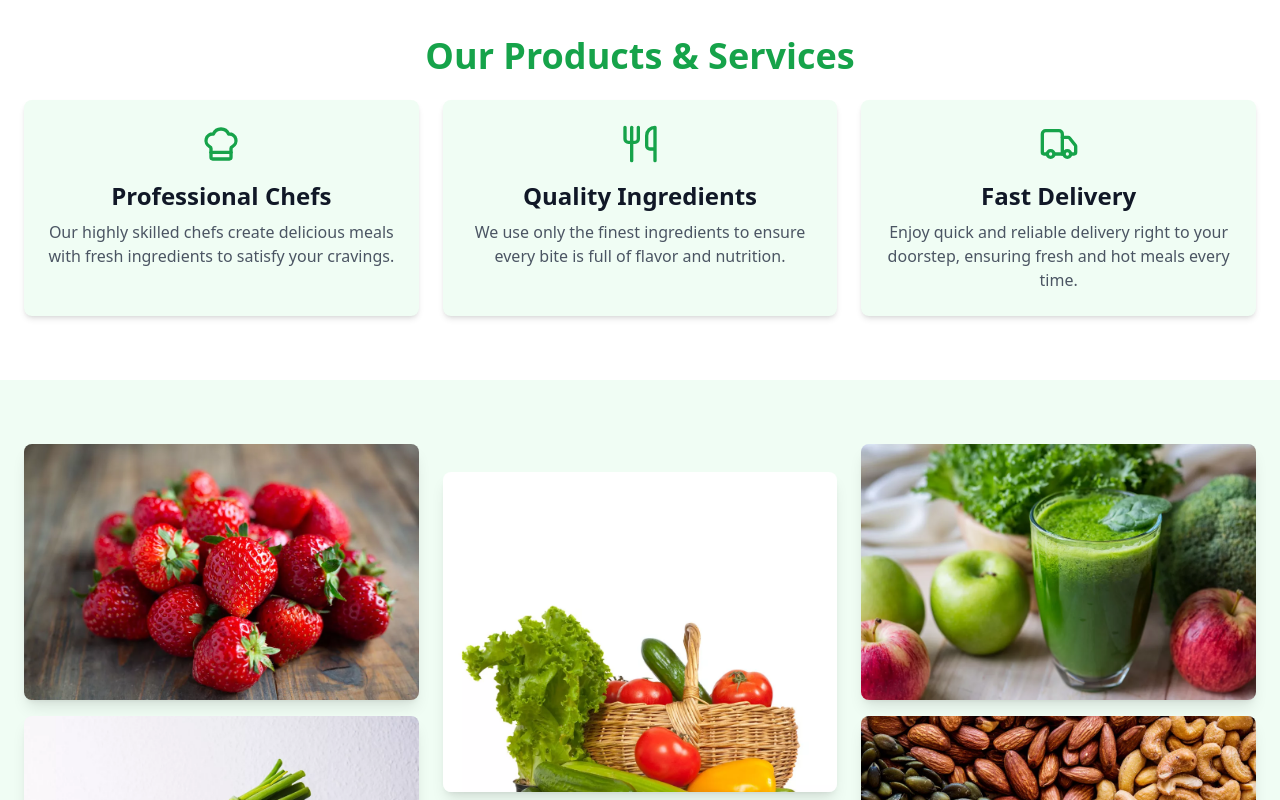
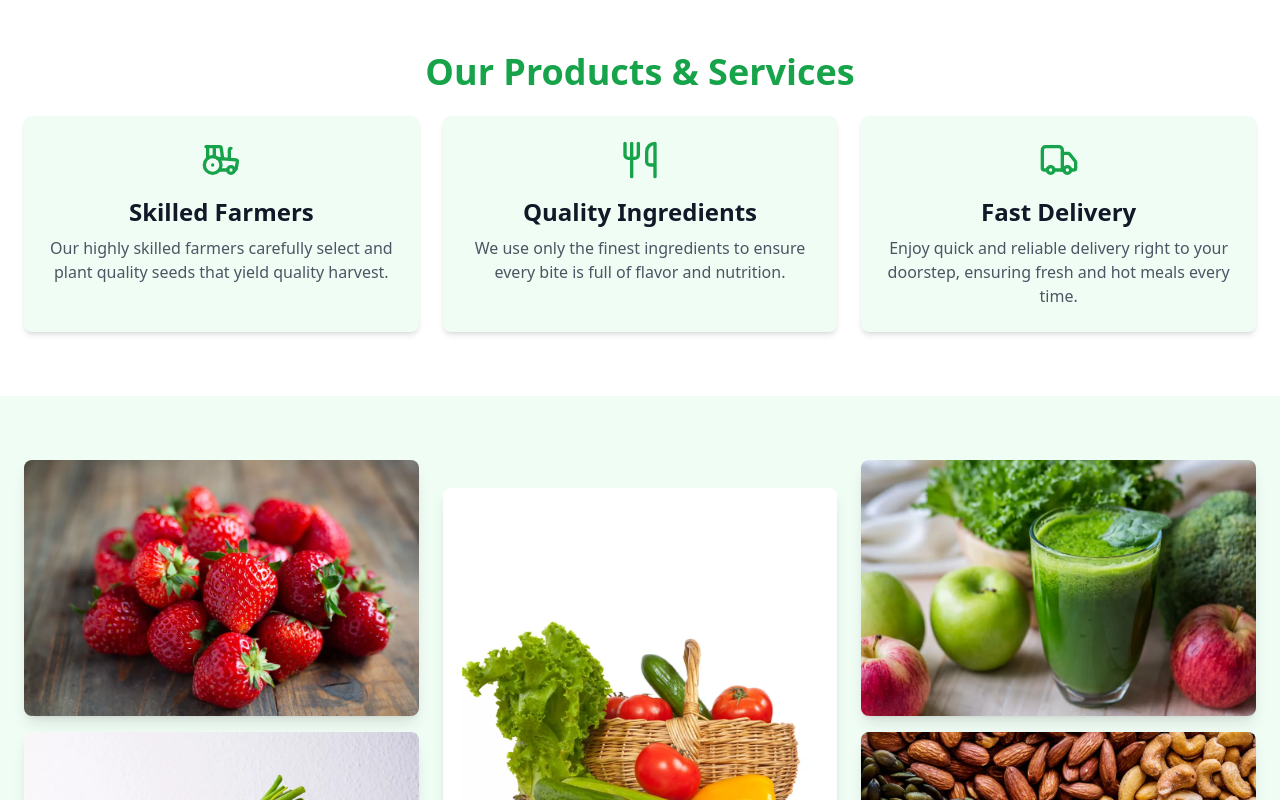
Before and after one commit to GROW-YAI/peterson-hydroponics, a React (Vite) app: page / in a window 1280 px wide. Shown: the part 900-1700 px from the top of the page. Built offline with nearby package versions, Linux system fonts and the light colour scheme.

Commit message:
navlinks font increased

```diff
--- a/src/components/navbar.jsx
+++ b/src/components/navbar.jsx
@@ -10,12 +10,12 @@ const Navbar = () => {
       <div className="container mx-auto px-6 py-4 flex justify-between items-center">
         {/* Logo */}
         <a href="#home" className="flex items-center space-x-2">
-          <img src={logo} alt="Logo" className="h-10 w-auto" />
+          <img src={logo} alt="Logo" className="h-14 w-auto" />
           {/* Adjust height and width as needed */}
         </a>
 
         {/* Desktop Nav */}
-        <div className="hidden md:flex space-x-6">
+        <div className="hidden md:flex space-x-6 text-lg">
           <a href="#home" className="text-green-700 hover:text-green-300">Home</a>
           <a href="#services" className="text-green-700 hover:text-green-300">Services</a>
           <a href="#about" className="text-green-700 hover:text-green-300">About</a>
--- a/src/pages/about/index.jsx
+++ b/src/pages/about/index.jsx
@@ -18,7 +18,7 @@ const About = () => {
         {/* Text Content */}
         <div className="w-full md:w-2/3 text-gray-700 text-lg leading-relaxed">
           <p>
-            Meet Peterson. This 18-35-year-old entrepreneur from Atebubu-Amantin in the Bono East Region is tackling the challenge of limited access to green vegetables during the dry season. His innovative hydroponic farming system provides a sustainable and chemical-free way to grow vegetables year-round.
+            Meet Peterson; a young and ambitious entrepreneur from Atebubu-Amantin in the Bono East Region. He is tackling the challenge of limited access to green vegetables during the dry season. His innovative hydroponic farming system provides a sustainable and chemical-free way to grow vegetables year-round.
           </p>
           <p className="mt-4">
             With this breakthrough, his community gains increased access to fresh, healthy produce, ensuring a steady supply even in dry seasons. His efforts are paving the way for sustainable agriculture and food security in the region.
--- a/src/pages/landing/components/reviews.jsx
+++ b/src/pages/landing/components/reviews.jsx
@@ -4,39 +4,40 @@ const resources = [
   {
     id: 1,
     title: "Hydroponics Beginner Guide",
-    description: "Learn the basics of hydroponics farming and how to get started.",
+    description: "Next Gen Farming Without Soil and 90% Less Water.",
     link: "https://www.youtube.com/watch?v=3Ww2TP_tU7o",
   },
   {
     id: 2,
-    title: "Hydroponic Systems Explained",
-    description: "An in-depth look at different types of hydroponic systems and how they work.",
-    link: "https://www.maximumyield.com/hydroponic-systems/2/993",
+    title: "Best Plants for Hydroponics",
+    description: "Grow EASY Hydroponics-Kratky method.",
+    link: "https://www.youtube.com/watch?v=UnUxInGOmIM",
   },
   {
     id: 3,
-    title: "Best Plants for Hydroponics",
-    description: "A list of the best plants to grow using hydroponics.",
-    link: "https://www.thespruce.com/best-plants-for-hydroponics-4775752",
+    title: "Hydroponic Systems Explained",
+    description: "How to grow many cherry tomatoes in plastic bottles.",
+    link: "https://www.youtube.com/watch?v=py5veSGfGgE",
   },
   {
     id: 4,
     title: "Nutrient Solutions for Hydroponics",
-    description: "Learn about the essential nutrients required for a successful hydroponic setup.",
-    link: "https://hydroponicway.com/hydroponic-nutrients-guide/",
+    description: "Learn about indoor farming system.",
+    link: "https://www.youtube.com/watch?v=CNCMktFHSq4",
   },
   {
     id: 5,
     title: "DIY Hydroponic Systems",
-    description: "Step-by-step guides on how to build your own hydroponic system at home.",
-    link: "https://www.hydroponicsdiyprojects.com/",
+    description: "Step-by-step guide build at home.",
+    link: "https://www.youtube.com/watch?v=3RA43nx1k2g",
   },
   {
     id: 6,
-    title: "Hydroponic Systems Explained",
-    description: "An in-depth look at different types of hydroponic systems and how they work.",
-    link: "https://www.maximumyield.com/hydroponic-systems/2/993",
+    title: "Build Your Own Hydroponic Systems",
+    description: "Start from scratch.",
+    link: "https://www.youtube.com/watch?v=dKYsZJsD9dI",
   },
+
 ];
 
 const Resources = () => {
--- a/src/pages/landing/components/services.jsx
+++ b/src/pages/landing/components/services.jsx
@@ -1,6 +1,6 @@
 import React from "react";
 import { Link } from "react-router-dom";
-import { ChefHat, Utensils, Truck } from "lucide-react";
+import { Tractor, Utensils, Truck, } from "lucide-react";
 import fruitsImg from "../../../assets/images/fruits.jpg";
 import vegetablesImg from "../../../assets/images/vegetables.jpg";
 import juicesImg from "../../../assets/images/juices.jpg";
@@ -11,9 +11,9 @@ import featuredImg from "../../../assets/images/featured.jpg";
 const services = [
   {
     id: 1,
-    icon: <ChefHat size={40} className="text-green-600" />,
-    title: "Professional Chefs",
-    description: "Our highly skilled chefs create delicious meals with fresh ingredients to satisfy your cravings."
+    icon: <Tractor size={40} className="text-green-600" />,
+    title: "Skilled Farmers",
+    description: "Our highly skilled farmers carefully select and plant quality seeds that yield quality harvest."
   },
   {
     id: 2,
--- a/src/pages/landing/components/testimonials.jsx
+++ b/src/pages/landing/components/testimonials.jsx
@@ -24,7 +24,7 @@ const testimonials = [
 
 const Testimonials = () => {
   return (
-    <section className="py-16 bg-gradient-to-r from-green-500 via-green-400 to-emerald-400">
+    <section className="py-3 bg-gradient-to-r from-green-500 via-green-400 to-emerald-400">
       <div className="container mx-auto px-6 text-center">
         <h2 className="text-4xl font-bold text-white mb-6">What Our Customers Say</h2>
         <p className="text-white text-lg mb-12 max-w-2xl mx-auto">
```
